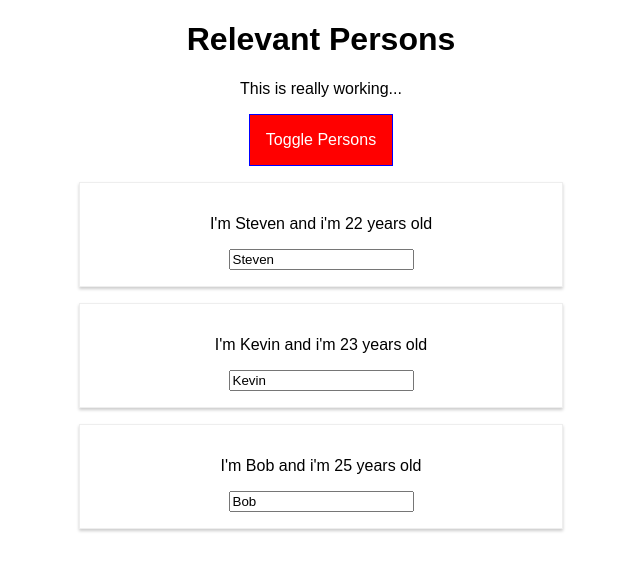
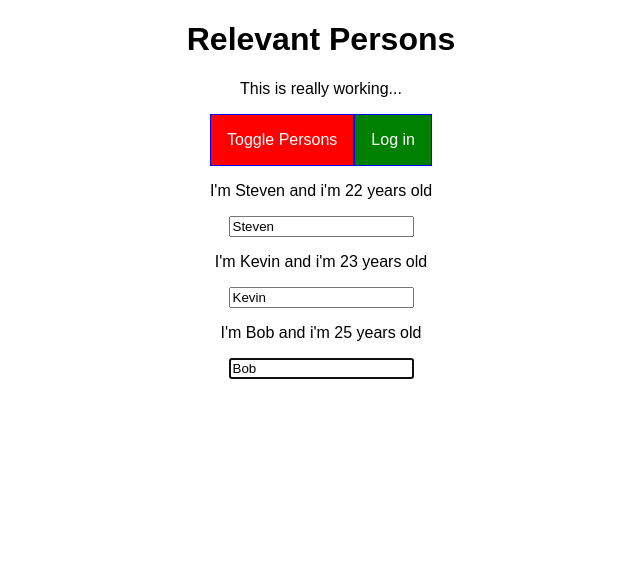
Before and after one commit to steven-espin/react-guide, a React app: page / in a window 1280 px wide. Both pictures are taken after a click on the button "Toggle Persons". Shown: the top 570 px of the page, without its empty margins (319-959 px from the left). Built offline with nearby package versions, Linux system fonts and the light colour scheme.

Commit message:
using react context api and ref api

```diff
--- a/src/Components/Cockpit/Cockpit.js
+++ b/src/Components/Cockpit/Cockpit.js
@@ -21,6 +21,7 @@
             <h1>{props.appTitle}</h1>
             <p className={assignedClasses.join(' ')}>This is really working...</p>
             <button className={btnClass} onClick={props.clicked}>Toggle Persons</button>
+            <button onClick={props.login}>Log in</button>
         </Auxcomponent>
     );
 }
--- a/src/Components/Persons/Person/Person.js
+++ b/src/Components/Persons/Person/Person.js
@@ -1,22 +1,39 @@
 import React, { Component } from 'react';
 import PropTypes from 'prop-types';
-import classes from './Person.css';
 import Auxcomponent from '../../../hoc/auxcomponent';
-import withClass from '../../../hoc/withClass';
+import { AuthContext } from '../../../Containers/App';
 
 class Person extends Component {
     constructor (props) {
         super(props);
         console.log("[Person.js] : constructor()", props);
+        this.inputElement = React.createRef();
+      }
+
+      componentDidMount() {
+          if(this.props.position === 0) {
+            this.inputElement.current.focus();
+          }
+      }
+
+      focus() {
+          this.inputElement.current.focus();
       }
 
     render () {
         console.log("[Person.js] : render()")
         return (
             <Auxcomponent>
+                <AuthContext.Consumer>
+                {auth => auth ? <p>I'm authenticated</p> : null}
+                </AuthContext.Consumer>
                 <p onClick={this.props.click}>I'm {this.props.name} and i'm {this.props.age} years old</p>
                 <p>{this.props.children}</p>
-                <input type="text" onChange={this.props.changed} value={this.props.name} />
+                <input
+                    ref={this.inputElement}
+                    type="text"
+                    onChange={this.props.changed}
+                    value={this.props.name} />
             </Auxcomponent>
         );
     }
@@ -29,4 +46,4 @@
     changed: PropTypes.func
 };
 
-export default withClass(Person, classes.Person);
+export default Person;
--- a/src/Components/Persons/Persons.js
+++ b/src/Components/Persons/Persons.js
@@ -5,19 +5,23 @@
     constructor (props) {
         super(props);
         console.log("[Persons.js] : constructor()", props);
+        this.lastPersonRef = React.createRef();
       }
 
-      componentDidUpdate() {
+      componentDidMount() {
         console.log("[Persons.js] : updated");
+        this.lastPersonRef.current.focus();
       }
 
     render() {
         console.log("[Persons.js] : render()")
         return this.props.persons.map((person, index) => {
             return <Person
+                position={index}
                 key={person.id}
                 name={person.name}
                 age={person.age}
+                ref={this.lastPersonRef}
                 click={() => this.props.clicked(index)}
                 changed={(event) => this.props.changed(event, person.id)} />
             } );
--- a/src/Containers/App.js
+++ b/src/Containers/App.js
@@ -4,6 +4,8 @@
 import Cockpit from '../Components/Cockpit/Cockpit';
 import withClass from "../hoc/withClass";
 import Auxcomponent from "../hoc/auxcomponent";
+
+export const AuthContext = React.createContext(false);
 
 class App extends PureComponent {
   constructor (props) {
@@ -22,7 +24,8 @@
       { id: '03', name: 'Bob', age: 25 }
     ],
     showPersons: false,
-    toggleClicked: 0
+    toggleClicked: 0,
+    authenticated: false
   }
 
   deletePersonHandler = (personIndex) => {
@@ -58,6 +61,10 @@
     );
   }
 
+  loginHandler = () => {
+    this.setState({authenticated: true});
+  }
+
   render() {
     console.log("[App.js] : render()")
     let persons = null;
@@ -75,8 +82,9 @@
         <Cockpit appTitle={this.props.title}
           showPersons={this.state.showPersons}
           persons={this.state.persons}
-          clicked={this.togglePersonsHandler}/>
-        {persons}
+          clicked={this.togglePersonsHandler}
+          login={this.loginHandler}/>
+        <AuthContext.Provider value={this.state.authenticated}>{persons} </AuthContext.Provider>
       </Auxcomponent>
     );
   }
--- a/src/hoc/withClass.js
+++ b/src/hoc/withClass.js
@@ -9,15 +9,19 @@
 // }
 
 const withClass = (WrappedComponent, className) => {
-    return class extends Component {
+    const WithClass = class extends Component {
         render () {
             return (
                 <div className={className}>
-                    <WrappedComponent {...this.props}></WrappedComponent>
+                    <WrappedComponent ref={this.props.forwardedRef} {...this.props}></WrappedComponent>
                 </div>
             )
         }
     }
+
+    return React.forwardRef((props, ref) => {
+        return <WithClass {...props} forwardedRef={ref} />
+    });
 }
 
 export default withClass;
```
